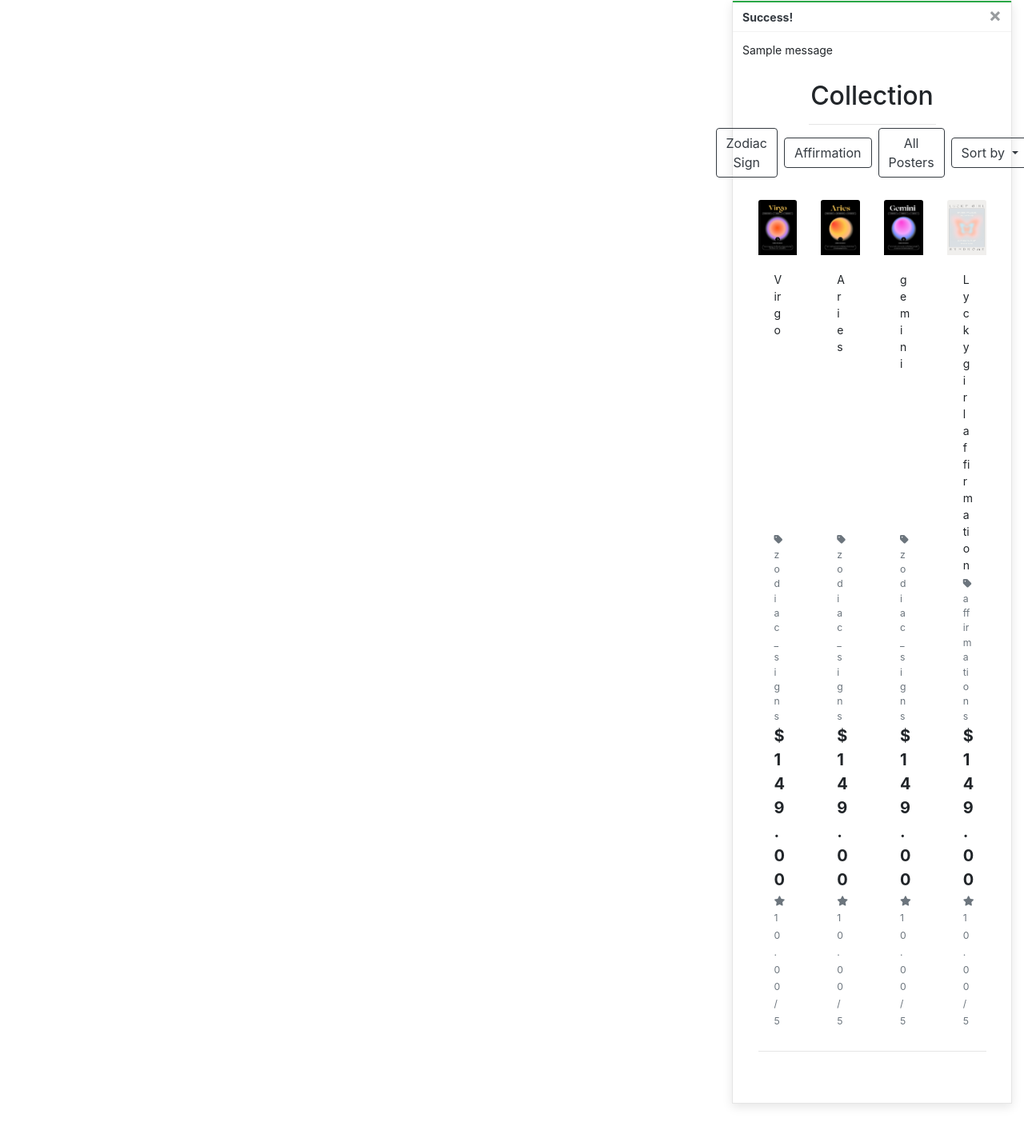
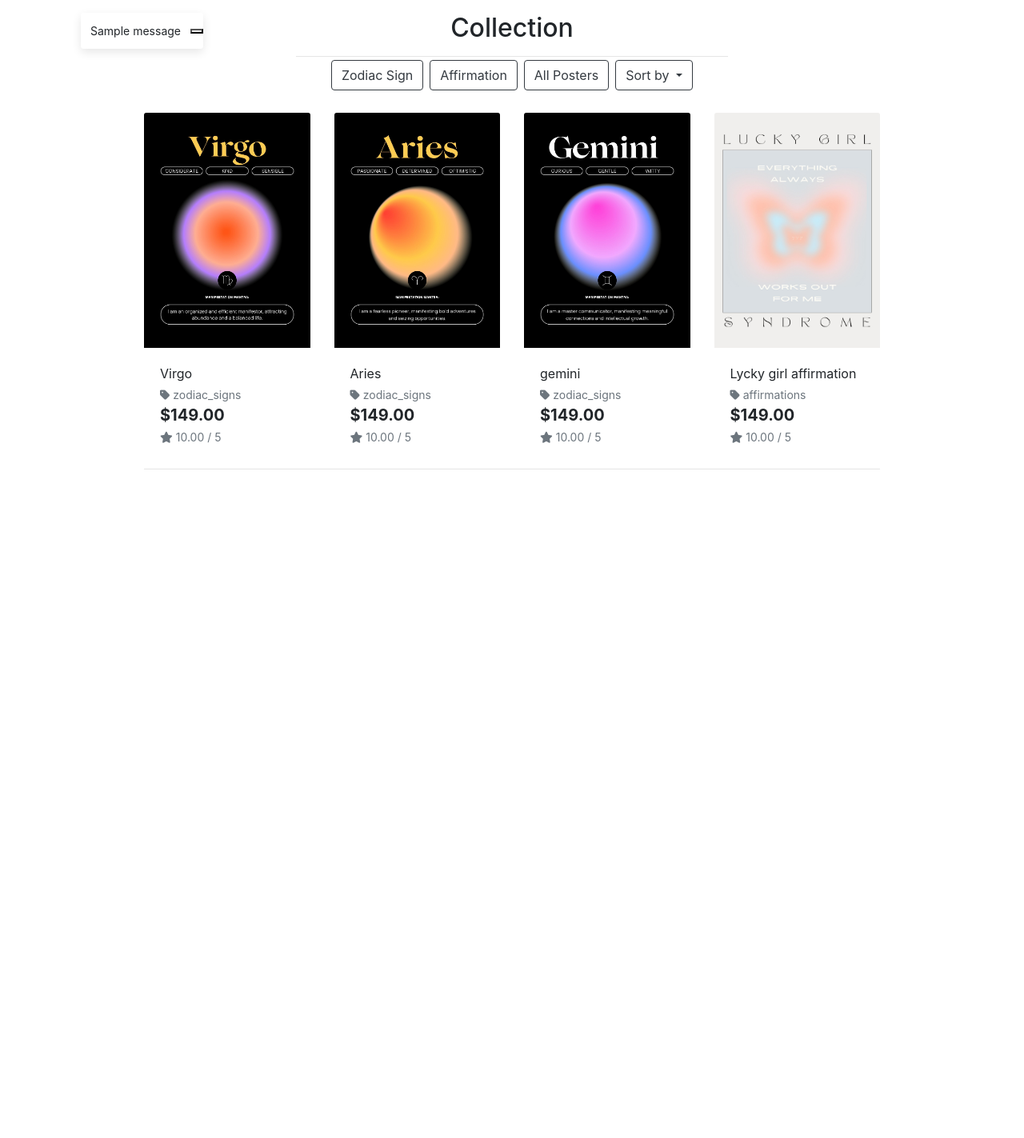
Before and after one commit to emmhe015/SoulPowerPosters, a Django app: page /products/ in a window 1280 px wide. Shown: the part 71-1494 px from the top of the page at 80% size. Run offline with Django 3.2, Linux system fonts and the light colour scheme; data comes from the database, SQL or seed files in the repository; both versions use the stored data as it was after the commit; tables that the repository leaves empty hold one stand-in row (values such as "Sample post"); one stand-in notice (Sample message) is shown; some libraries are stand-ins or nearby versions.

Commit message:
Fix error with toasts

```diff
--- a/static/css/base.css
+++ b/static/css/base.css
@@ -154,7 +154,9 @@
     position: fixed;
     top: 72px;
     right: 15px;
-    z-index: 99999999999;
+    z-index: 1050; /* Högt z-index för att säkerställa att den ligger över allt annat */
+    max-width: 300px; /* Begränsa bredden */
+
 }
 
 .custom-toast {
--- a/templates/base.html
+++ b/templates/base.html
@@ -98,23 +98,50 @@
         </nav>
     </header>
 
-    {% if messages %}
-        <div class="message-container">
-            {% for message in messages %}
-                {% with message.level as level %}
-                    {% if level == 40 %}
-                        {% include 'includes/toasts/toasterror.html' %}
-                    {% elif level == 30 %}
-                        {% include 'includes/toasts/toastwarning.html' %}
-                    {% elif level == 25 %}
-                        {% include 'includes/toasts/toastsuccess.html' %}
+    <div class="container">
+        {% if messages %}
+            <div class="toast-container position-fixed top-0 end-0 p-3" style="z-index: 1100;">
+                {% for message in messages %}
+                    {% if message.tags == 'error' %}
+                        <div class="toast align-items-center text-bg-danger border-0" role="alert" aria-live="assertive" aria-atomic="true">
+                            <div class="d-flex">
+                                <div class="toast-body">
+                                    {{ message }}
+                                </div>
+                                <button type="button" class="btn-close btn-close-white me-2 m-auto" data-bs-dismiss="toast" aria-label="Close"></button>
+                            </div>
+                        </div>
+                    {% elif message.tags == 'warning' %}
+                        <div class="toast align-items-center text-bg-warning border-0" role="alert" aria-live="assertive" aria-atomic="true">
+                            <div class="d-flex">
+                                <div class="toast-body">
+                                    {{ message }}
+                                </div>
+                                <button type="button" class="btn-close btn-close-white me-2 m-auto" data-bs-dismiss="toast" aria-label="Close"></button>
+                            </div>
+                        </div>
+                    {% elif message.tags == 'success' %}
+                        <div class="toast align-items-center text-bg-success border-0" role="alert" aria-live="assertive" aria-atomic="true">
+                            <div class="d-flex">
+                                <div class="toast-body">
+                                    {{ message }}
+                                </div>
+                                <button type="button" class="btn-close btn-close-white me-2 m-auto" data-bs-dismiss="toast" aria-label="Close"></button>
+                            </div>
+                        </div>
                     {% else %}
-                        {% include 'includes/toasts/toastinfo.html' %}
+                        <div class="toast align-items-center text-bg-primary border-0" role="alert" aria-live="assertive" aria-atomic="true">
+                            <div class="d-flex">
+                                <div class="toast-body">
+                                    {{ message }}
+                                </div>
+                                <button type="button" class="btn-close btn-close-white me-2 m-auto" data-bs-dismiss="toast" aria-label="Close"></button>
+                            </div>
+                        </div>
                     {% endif %}
-                {% endwith %}
-            {% endfor %}
-        </div>
-    {% endif %}
+                {% endfor %}
+            </div>
+        {% endif %}
 
     {% block page_header %}
     {% endblock %}
@@ -125,7 +152,9 @@
     {% block postloadjs %}
     <script type="text/javascript">
         $(document).ready(function() {
-            $('.toast').toast('show');
+            $('.toast').toast({
+                autohide: false // Disables automatic hiding
+            }).toast('show');
         });
     </script>
     {% endblock %}
```
Also changed, not shown: db.sqlite3.
